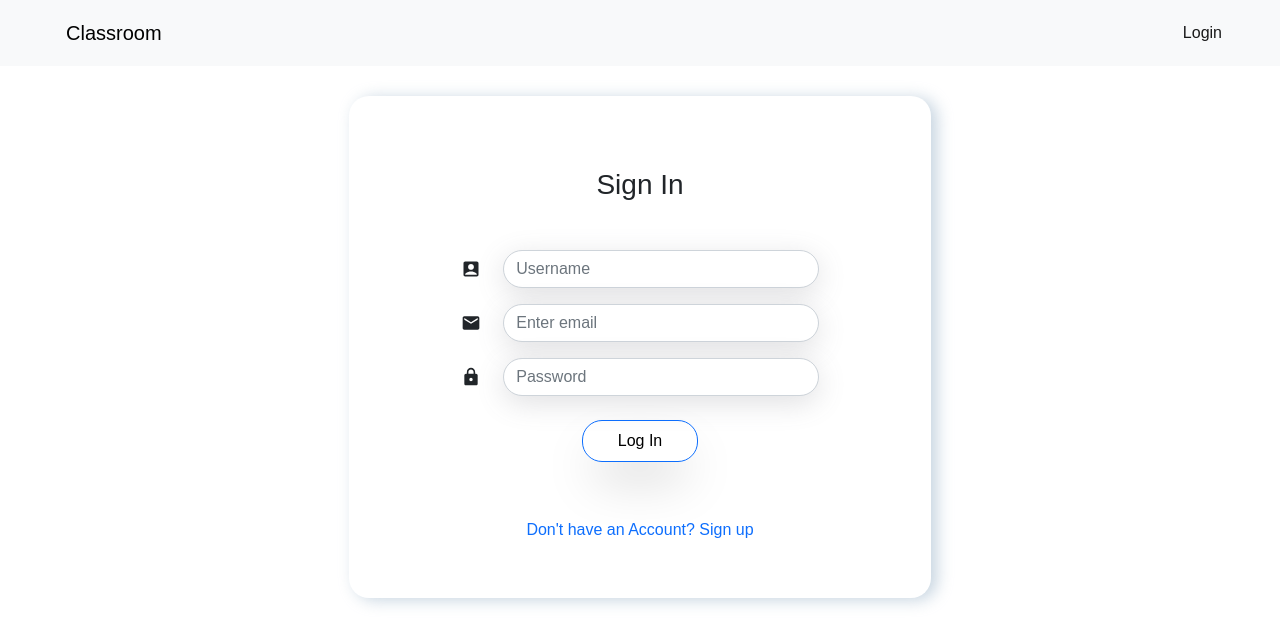
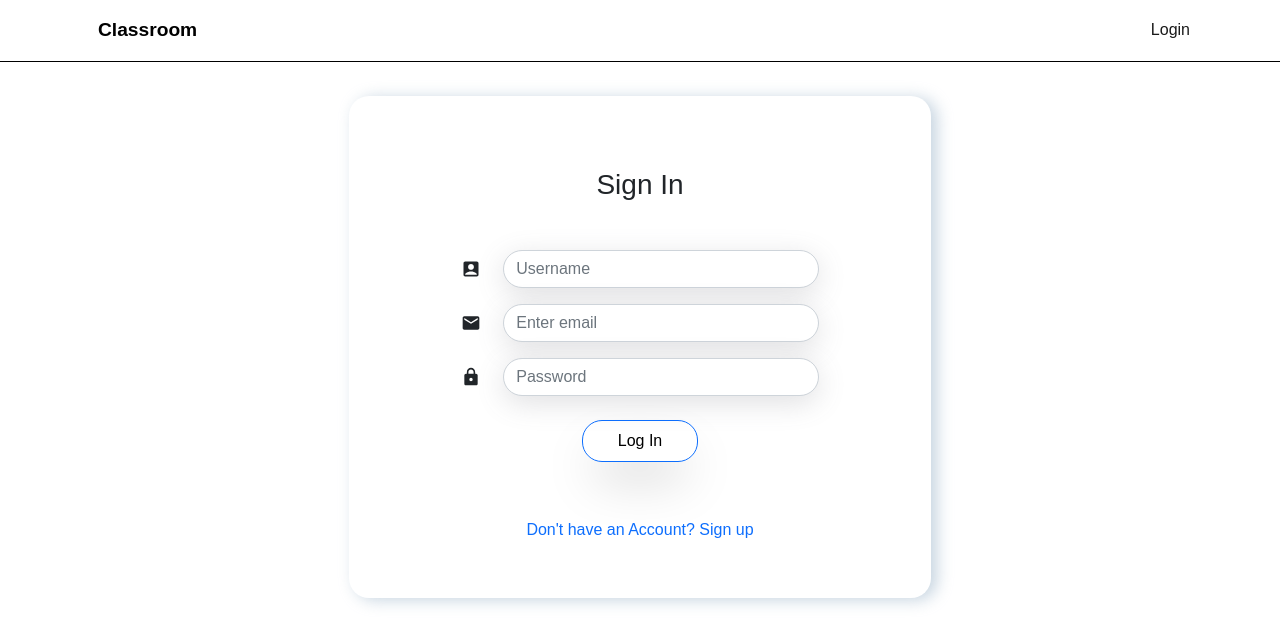
Before and after one commit to divyanshf/classroom, a React (Create React App) app in the folder client/: page /signin in a window 1280 px wide. Shown: the top 644 px of the page. Built offline with nearby package versions, Linux system fonts and the light colour scheme; a web font is replaced by a local one.

Commit message:
Fixed Some bugs

```diff
--- a/client/package.json
+++ b/client/package.json
@@ -2,6 +2,7 @@
   "name": "client",
   "version": "0.1.0",
   "private": true,
+  "proxy": "http://localhost:5000",
   "dependencies": {
     "@testing-library/jest-dom": "^5.11.4",
     "@testing-library/react": "^11.1.0",
--- a/client/src/components/ClassCard.js
+++ b/client/src/components/ClassCard.js
@@ -45,8 +45,7 @@ const Class_Card = (props) => {
                             }}
                             className="nav-link"
                             style={{color: "black"}}
-                            >
-
+                        >
                         <Card.Body style={{textAlign:"left"}}>
                             <Card.Title className="card_title">
                                 {props.classname}
@@ -55,7 +54,7 @@ const Class_Card = (props) => {
                                 {props.code} <br/>
                                 {props.admin}
                             </Card.Text>
-                    </Card.Body>
+                        </Card.Body>
                 </Link>
                         {props.user.role === 'Student' ? renderUnenroll() : null}
                 </Card>
--- a/client/src/components/Navbar.js
+++ b/client/src/components/Navbar.js
@@ -1,5 +1,5 @@
 import React, { useState, useEffect } from 'react'
-import {Navbar,Modal,Button, Form,Nav} from 'react-bootstrap'
+import {Navbar,Modal,Button, Form,Nav, Container} from 'react-bootstrap'
 import { AiOutlinePlus } from "react-icons/ai";
 import { NavLink, useHistory } from 'react-router-dom';
 
@@ -187,16 +187,31 @@ const Navbar1 = () => {
     }
 
     return (
-        <Navbar bg="light" className="nav" fixed="top">
-            <NavLink to="/" className="nav-link" style={{color:"black", fontSize:"20px"}}>Classroom</NavLink>
-            <Nav>
-                {user._id ? <button className="navbtn" onClick={() => { user.role === 'Student' ? setModalShow(true) : setModalShow1(true) }}><AiOutlinePlus style={{ fontSize: "20px" }} /></button> : null}
-                <MyVerticallyCenteredModal show={modalShow} onHide={() => setModalShow(false)} />
-                <MyModal show={modalShow1} onHide={() => setModalShow1(false)} />
-
-                {user._id ? <button className="btn btn-danger" onClick={()=>{logout()}} style={{cursor:"pointer"}}>Logout</button> : <NavLink className="nav-link" style={{cursor:"pointer"}} to="/signin">Login</NavLink>}
-
+        <Navbar collapseOnSelect expand="sm" variant="light" className="nav" fixed="top">
+          <Container>
+            {user._id ?
+              <NavLink to="/" className="nav-link" style={{color:"black", fontSize:"larger", fontWeight:"600"}}>Classroom</NavLink>
+              :
+              <NavLink to="/signin" className="nav-link" style={{color:"black", fontSize:"larger", fontWeight:"600"}}>Classroom</NavLink>
+            }
+            <Navbar.Toggle style={{fontSize:"15px"}} aria-controls="responsive-navbar-nav" />
+            <Navbar.Collapse id="responsive-navbar-nav">
+            <Nav style={{marginLeft:"auto",justifyContent:"center",alignItems:"center"}}>
+                  {user._id ?
+                    <>
+                      <button className="navbtn" style={{justifyContent:"center", alignItems:"center"}}
+                              onClick={() => { user.role === 'Student' ? setModalShow(true) : setModalShow1(true) }}><AiOutlinePlus style={{ fontSize: "20px" }} />
+                      </button>
+                      <MyVerticallyCenteredModal show={modalShow} onHide={() => setModalShow(false)} />
+                      <MyModal show={modalShow1} onHide={() => setModalShow1(false)} />
+                        <button className="btn btn-danger button1" onClick={()=>{logout()}} style={{cursor:"pointer"}}>Logout</button>
+                    </>
+                    :
+                    <NavLink className="nav-link" style={{cursor:"pointer"}} to="/signin">Login</NavLink>
+                  }
             </Nav>
+            </Navbar.Collapse>
+          </Container>
         </Navbar>
     )
 }
--- a/client/src/components/Navbar2.js
+++ b/client/src/components/Navbar2.js
@@ -1,11 +1,12 @@
 import React from 'react'
 import { NavLink } from 'react-router-dom';
-import {Navbar,Nav} from 'react-bootstrap'
+import {Navbar,Nav,Container} from 'react-bootstrap'
 
 const Navbar2 = (props) => {
     return (
-        <Navbar collapseOnSelect expand="sm" bg="light" className="nav" fixed="top" >
-            <Navbar.Brand href="/">Classroom</Navbar.Brand>
+        <Navbar collapseOnSelect expand="sm" variant="light" className="nav" fixed="top" >
+            <Container>
+            <NavLink to="/" className="nav-link" style={{color:"black", fontSize:"larger", fontWeight:"600"}}>Classroom</NavLink>
             <Navbar.Toggle style={{fontSize:"15px"}} aria-controls="responsive-navbar-nav" />
             <Navbar.Collapse id="responsive-navbar-nav">
                 <Nav style={{marginLeft:"auto"}}>
@@ -14,6 +15,7 @@ const Navbar2 = (props) => {
                     <NavLink className="nav-link" style={{cursor:"pointer"}} to={`/class/${props.id}/people`}>People</NavLink>
                 </Nav>
             </Navbar.Collapse>
+            </Container>
         </Navbar>
     )
 }
--- a/client/src/components/SignUp.js
+++ b/client/src/components/SignUp.js
@@ -5,7 +5,7 @@ import { MdAccountBox, MdEmail, MdLock } from "react-icons/md";
 import { FaChalkboardTeacher } from "react-icons/fa";
 import { UserContext } from '../context/userContext'
 
-import Navbar1 from './Navbar';
+import Navbar from './Navbar';
 
 
 const SignUp = () => {
@@ -87,7 +87,7 @@ const SignUp = () => {
 
     return (
         <>
-        <Navbar1/>
+        <Navbar/>
          <Container className="p-5 p-md-0">
              <Row className="mt-5 justify-content-center align-content-center">
                  <Col md="12" xl="6" className="mt-5 p-md-5 p-sm-5 mb-5 bg-white align-content-center justify-content-center form_bg">
--- a/client/src/components/SubmitAssignment.js
+++ b/client/src/components/SubmitAssignment.js
@@ -132,8 +132,8 @@ const SubmitAssignment = () => {
                              return <form key={index}>
                                 <div className="row justify-content-center align-content-center mb-3 mt-5">
                                     <div className="col-md-10">
-                                        <p>{question.question}</p>
-                                        <p>{question.points}</p>
+                                        <p style={{fontWeight:"600"}}>{question.question}</p>
+                                        <p style={{float:"right"}}>Points: {question.points}</p>
                                     </div>
                                 </div>
                                 <div className="row justify-content-center align-content-center mb-md-3">
@@ -158,7 +158,7 @@ const SubmitAssignment = () => {
                                         <label className="custom-control-label" for="customRadio1">{question.options[3]}</label>
                                     </div>
                                 </div>
-                                </ form>
+                                </form>
                             })}
                         </form>
                         <button onClick={submitHandler} className="col-md-2 btn btn-outline-success mt-2 form_bg">
--- a/client/src/index.css
+++ b/client/src/index.css
@@ -2,9 +2,10 @@
   font-family: "Signika", sans-serif !important;
 }
 
+
 .nav {
-  padding: 10px 50px !important;
-  justify-content: space-between !important;
+  background-color: white;
+  border-bottom: 1px solid black;
 }
 
 .navbtn {
@@ -119,6 +120,33 @@
   ) !important;
 }
 
+.button1 {
+  text-decoration: none !important;
+  border: linear-gradient(
+    to right,
+    rgb(202, 16, 16),
+    rgb(200, 0, 0),
+    rgb(200, 0, 0),
+    rgb(182, 102, 102)
+  ) !important;
+  border-radius: 20px !important;
+  padding: 3px 20px !important;
+  background-color: transparent !important;
+  color: black !important;
+  box-shadow: rgba(0, 0, 0, 0.25) 0px 25px 50px -12px;
+  transition: 2s ease;
+}
+.button1:hover {
+  color: white !important;
+  background-image: linear-gradient(
+    to right,
+    rgb(182, 102, 102),
+    rgb(200, 7, 0),
+    rgb(200, 0, 0),
+    rgb(182, 105, 102)
+  ) !important;
+}
+
 .list_item {
   flex: 1;
   text-align: left;
```
